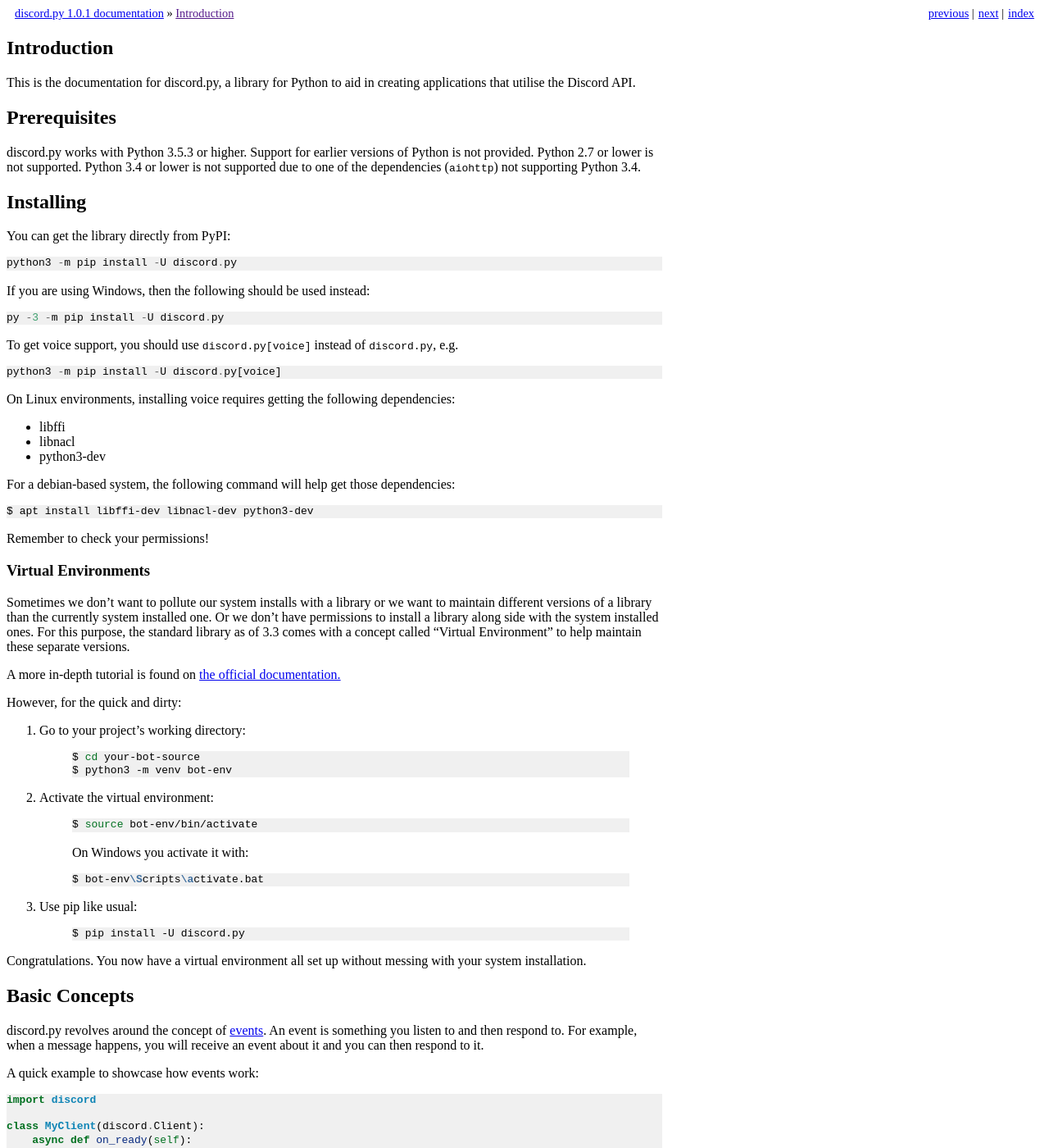
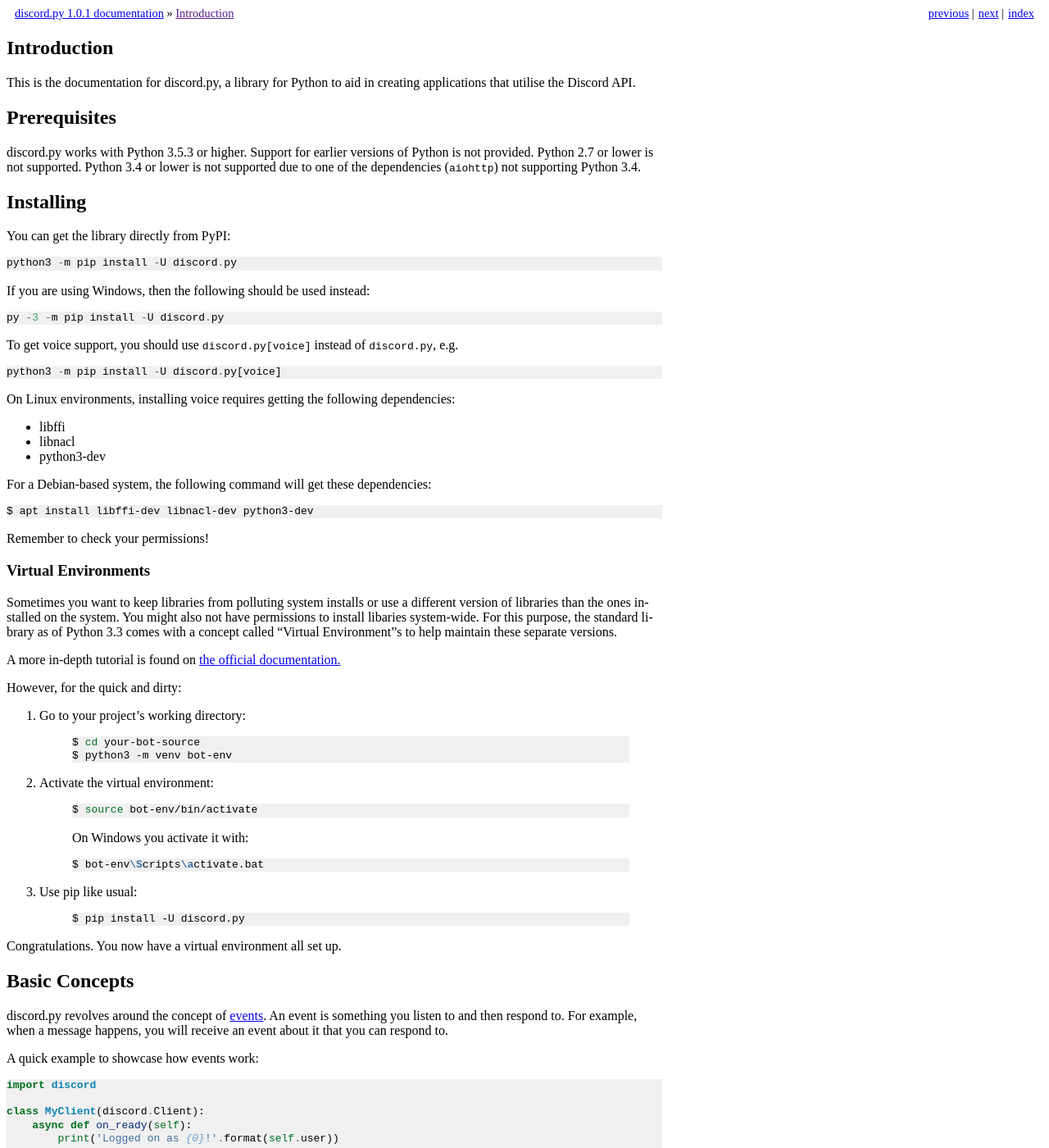
Before and after one commit to Rapptz/discord.py, a Sphinx documentation site: the page built from docs/intro.rst, in a window 1280 px wide and 1400 px high. Shown: the whole window at 82% size. Built offline with Sphinx 7.4.7, drawn with Linux system fonts in a browser that asks for light colours.

Commit message:
Improvements to intro docs.

```diff
--- a/docs/intro.rst
+++ b/docs/intro.rst
@@ -40,7 +40,7 @@
 - libnacl
 - python3-dev
 
-For a debian-based system, the following command will help get those dependencies:
+For a Debian-based system, the following command will get these dependencies:
 
 .. code-block:: shell
 
@@ -51,10 +51,10 @@
 Virtual Environments
 ~~~~~~~~~~~~~~~~~~~~~
 
-Sometimes we don't want to pollute our system installs with a library or we want to maintain
-different versions of a library than the currently system installed one. Or we don't have permissions to
-install a library along side with the system installed ones. For this purpose, the standard library as
-of 3.3 comes with a concept called "Virtual Environment" to help maintain these separate versions.
+Sometimes you want to keep libraries from polluting system installs or use a different version of
+libraries than the ones installed on the system. You might also not have permissions to install libaries system-wide.
+For this purpose, the standard library as of Python 3.3 comes with a concept called "Virtual Environment"s to
+help maintain these separate versions.
 
 A more in-depth tutorial is found on `the official documentation. <https://docs.python.org/3/tutorial/venv.html>`_
 
@@ -85,14 +85,14 @@
 
         $ pip install -U discord.py
 
-Congratulations. You now have a virtual environment all set up without messing with your system installation.
+Congratulations. You now have a virtual environment all set up.
 
 Basic Concepts
 ---------------
 
 discord.py revolves around the concept of :ref:`events <discord-api-events>`.
 An event is something you listen to and then respond to. For example, when a message
-happens, you will receive an event about it and you can then respond to it.
+happens, you will receive an event about it that you can respond to.
 
 A quick example to showcase how events work:
 
```
